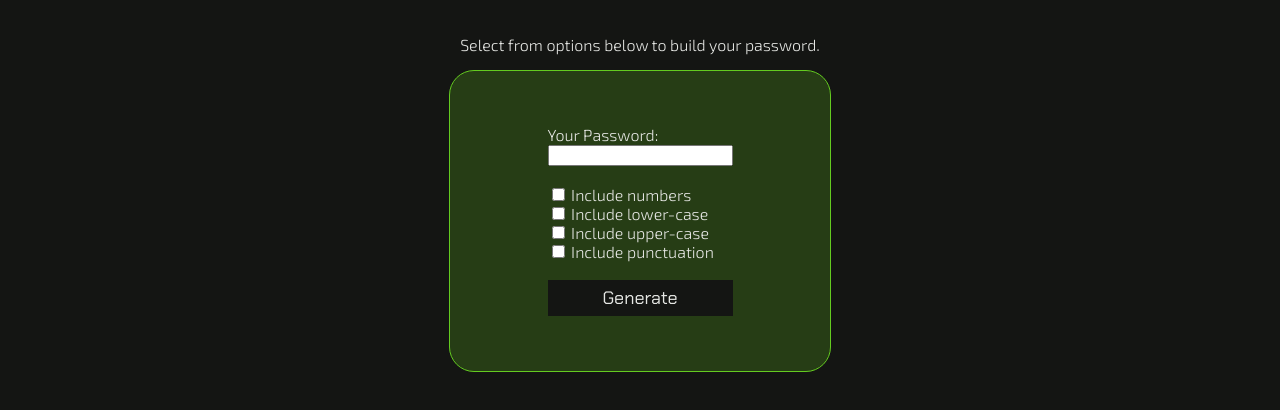
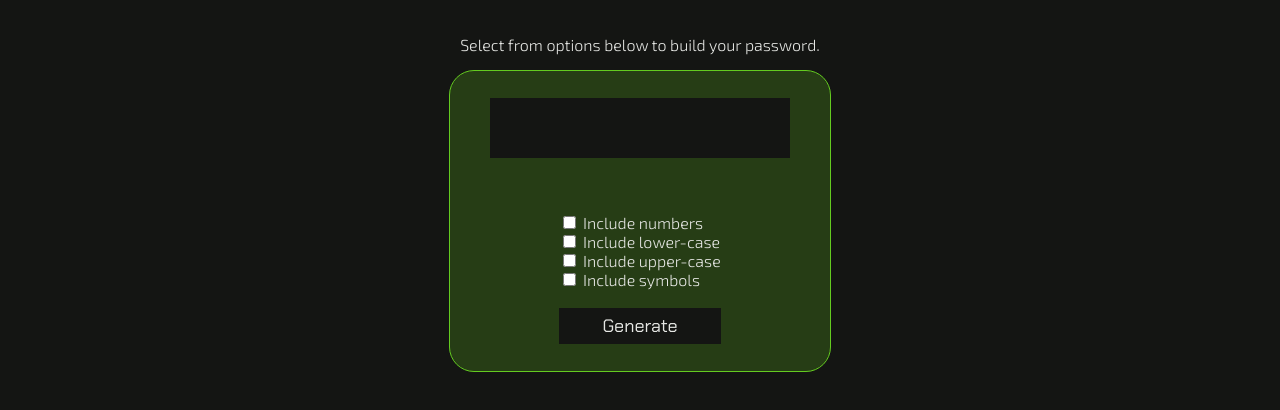
Before and after one commit to jb520/passwordgenerator, a plain HTML site: page index.html in a window 1280 px wide. Shown: the part 274-684 px from the top of the page. Drawn offline with Linux system fonts and the light colour scheme.

Commit message:
add span for password display

```diff
--- a/index.html
+++ b/index.html
@@ -13,6 +13,7 @@
     <link href="https://fonts.googleapis.com/css2?family=Chakra+Petch:wght@300;400;500&family=Exo+2:wght@200;300&display=swap" rel="stylesheet">
 
 </head>
+
 <body>
     <div class="navbar">
         <nav>
@@ -27,19 +28,19 @@
     </div>
 
     <div class="generator">
+        <div class="pwd-container">
+            <span id="pwd"></span>
+        </div>
+
         <form>
-            <label for="pword">Your Password:</label><br>
-            <input type="text" id="pword" name="pword">
-            <br>
-            <br>
             <input type="checkbox" id="num" name="num">
             <label for="num">Include numbers</label><br>
             <input type="checkbox" id="lcase" name="lcase">
             <label for="lcase">Include lower-case</label><br>
             <input type="checkbox" id="ucase" name="ucase">
             <label for="ucase">Include upper-case</label><br>
-            <input type="checkbox" id="punct" name="punct">
-            <label for="punct">Include punctuation</label><br>
+            <input type="checkbox" id="sym" name="sym">
+            <label for="sym">Include symbols</label><br>
             <br>
             <button type="button" id="genbtn" name="genbtn">Generate</button>
         </form>
--- a/styles.css
+++ b/styles.css
@@ -40,6 +40,7 @@ h1 {
 .generator {
     position: relative;
     display: flex;
+    flex-direction: column;
     top: 200px;
     margin: auto;
     width: 30%;
@@ -51,6 +52,20 @@ h1 {
     border-width: 1px;
     border-radius: 25px;
     border-color: #64CB20;
+}
+
+.pwd-container {
+    width: 300px;
+    height:40px;
+    background-color: #141513;
+    padding-bottom: 20px;
+    text-align: center;
+}
+
+#pwd {
+    color: #E6E7E4;
+    display: inline-block;
+    padding-top: 20px;
 }
 
 button {
@@ -79,3 +94,9 @@ a:hover {
     color: #8ae34f;
     transition: all 0.5s;
 }
+
+input[type="checkbox"] {
+    accent-color: #141513;
+    border-width: 0px;
+    border-radius: 10px;
+}
```
